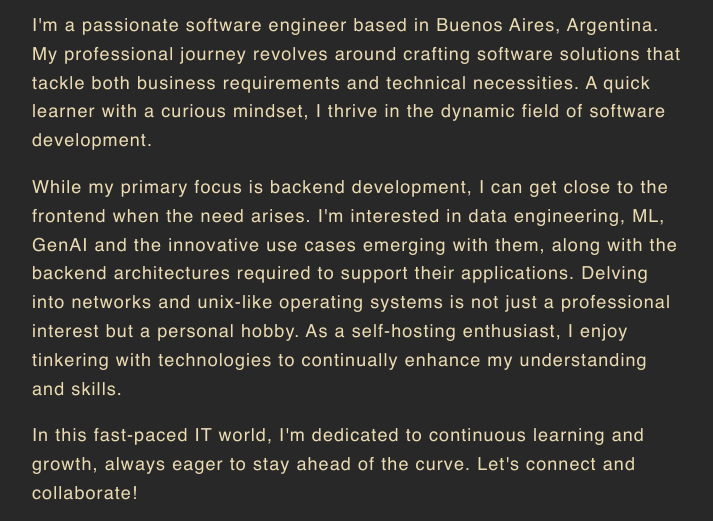
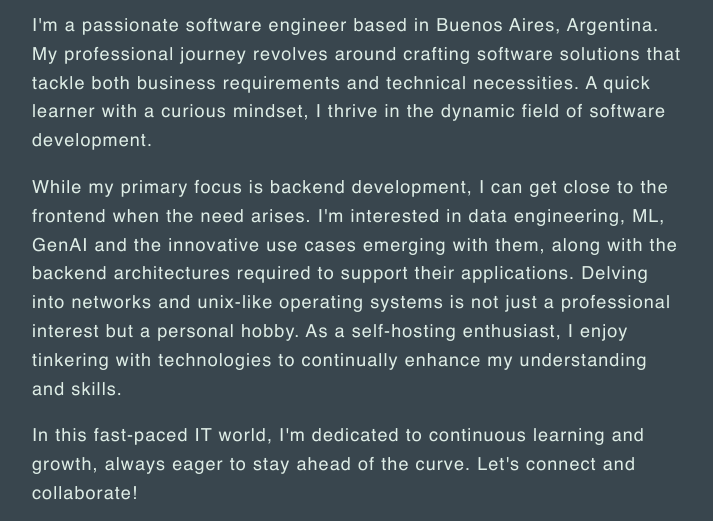
Before and after one commit to fsicardir/fsicardir.github.io, a plain HTML site: page index.html in a window 1280 px wide. Shown: the part 144-665 px from the top of the page, without its empty margins (283-996 px from the left). Drawn offline with Linux system fonts and the light colour scheme.

Commit message:
Change colors

```diff
--- a/styles.css
+++ b/styles.css
@@ -1,10 +1,10 @@
 body {
-  background: #282828;
+  background: #39464e;
   margin: 40px auto;
   max-width: 650px;
   line-height: 1.6;
   font-size: 18px;
-  color: #ebdbb2;
+  color: #deede6;
   padding: 0 12px;
   font-family: Helvetica, sans-serif;
   letter-spacing: 0.06em;
```
